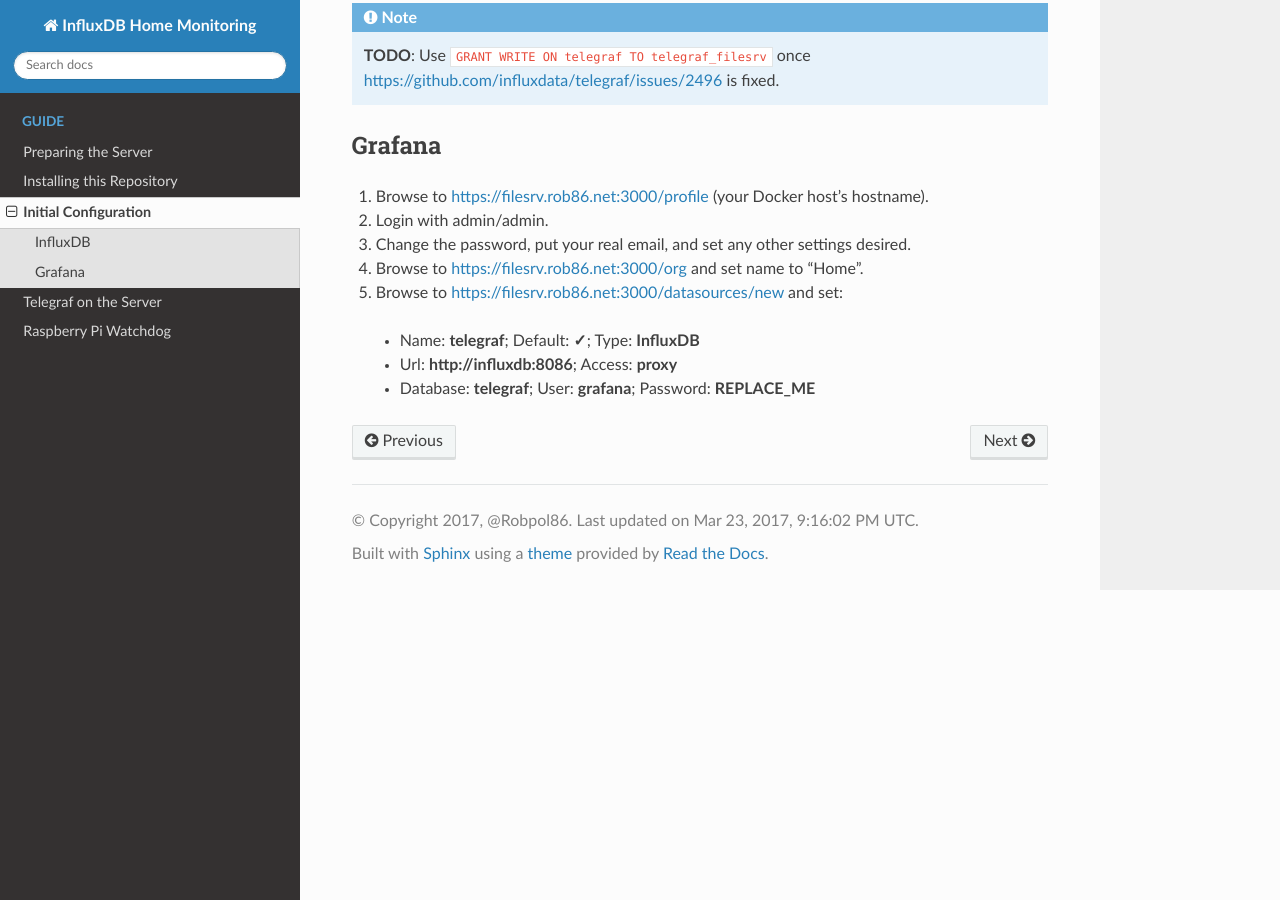
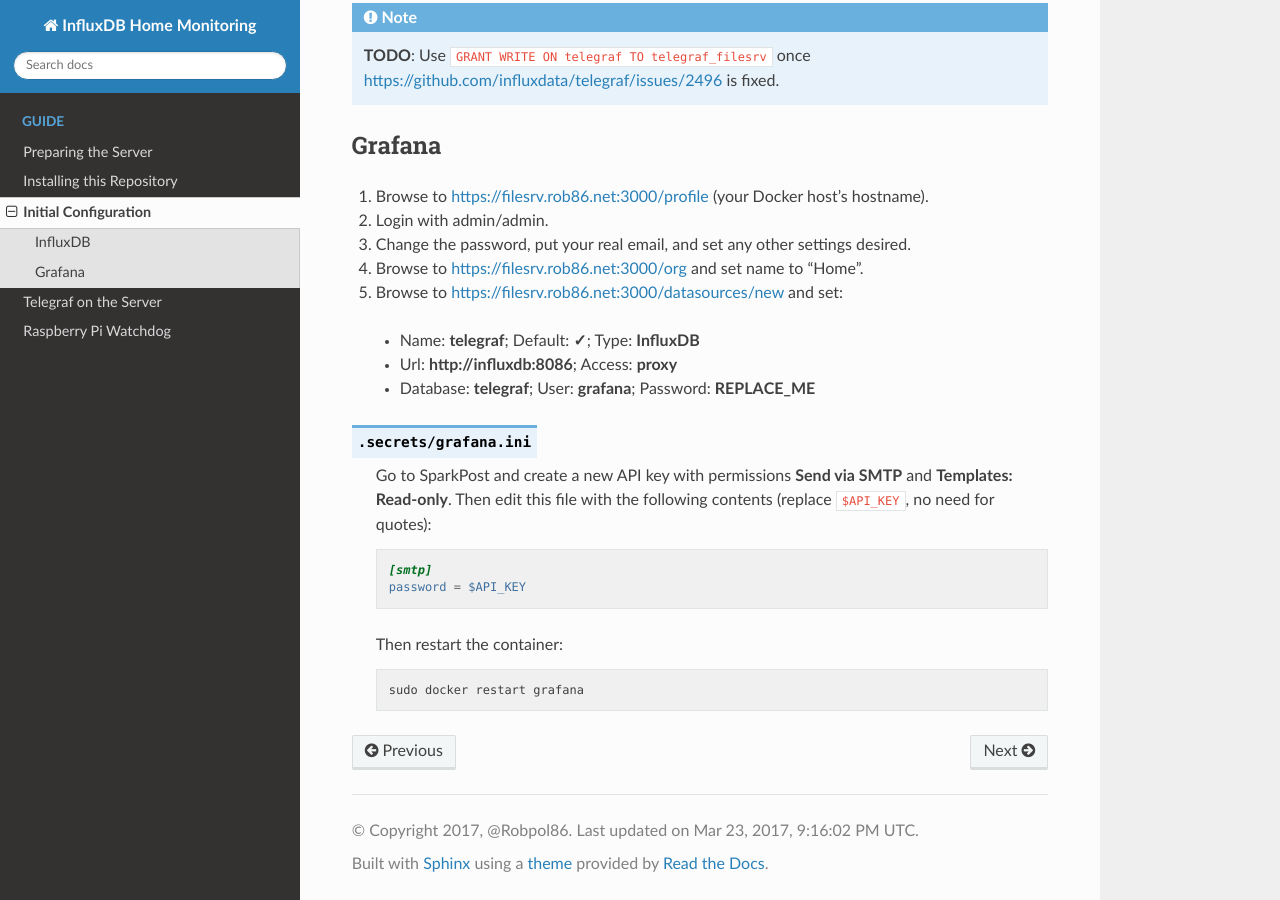
Before and after one commit to Robpol86/influxdb, a Sphinx documentation site: the page built from docs/config.rst, in a window 1280 px wide and 900 px high, scrolled down 560 px. Built offline with Sphinx 7.4.7 and the Read the Docs theme 2.0.0, drawn with Linux system fonts in a browser that asks for light colours.

Commit message:
Using new "secrets" feature in docker-compose.
Starting with Grafana, putting SparkPost API key in
.secrets/grafana.ini. Due to bugs in Docker Compose for now I'm forced
to edit the container's entrypoint to copy the ini file.

```diff
--- a/README.rst
+++ b/README.rst
@@ -35,12 +35,15 @@
 
 .. clone-section-start
 
-Clone this repo locally (or fork it and clone that repo) to your Docker host (I put mine in ``/opt/influxdb``):
+Clone this repo locally (or fork it and clone that repo) to your Docker host (I put mine in ``/opt/influxdb``). Also
+prepare your secrets by creating empty files with the right permissions:
 
 .. code-block:: bash
 
     sudo mkdir /opt/influxdb; cd $_
     sudo git clone https://github.com/Robpol86/influxdb.git .
+    sudo mkdir -m0750 .secrets
+    sudo install -m 0600 /dev/null .secrets/grafana.ini
 
 Next you'll want to glance over the various configuration files in this repo. They work for me but you may have a
 different setup. Start with `docker-compose.yml <https://github.com/Robpol86/influxdb/blob/master/docker-compose.yml>`_
--- a/docs/config.rst
+++ b/docs/config.rst
@@ -42,3 +42,19 @@
   * Name: **telegraf**; Default: **✓**; Type: **InfluxDB**
   * Url: **http://influxdb:8086**; Access: **proxy**
   * Database: **telegraf**; User: **grafana**; Password: **REPLACE_ME**
+
+.. describe:: .secrets/grafana.ini
+
+    Go to SparkPost and create a new API key with permissions **Send via SMTP** and **Templates: Read-only**. Then edit
+    this file with the following contents (replace ``$API_KEY``, no need for quotes):
+
+    .. code-block:: ini
+
+        [smtp]
+        password = $API_KEY
+
+    Then restart the container:
+
+    .. code-block:: bash
+
+        sudo docker restart grafana
```
Also changed, not shown: docker-compose.yml (+14 -2 lines), .travis.yml, 1 other file.
